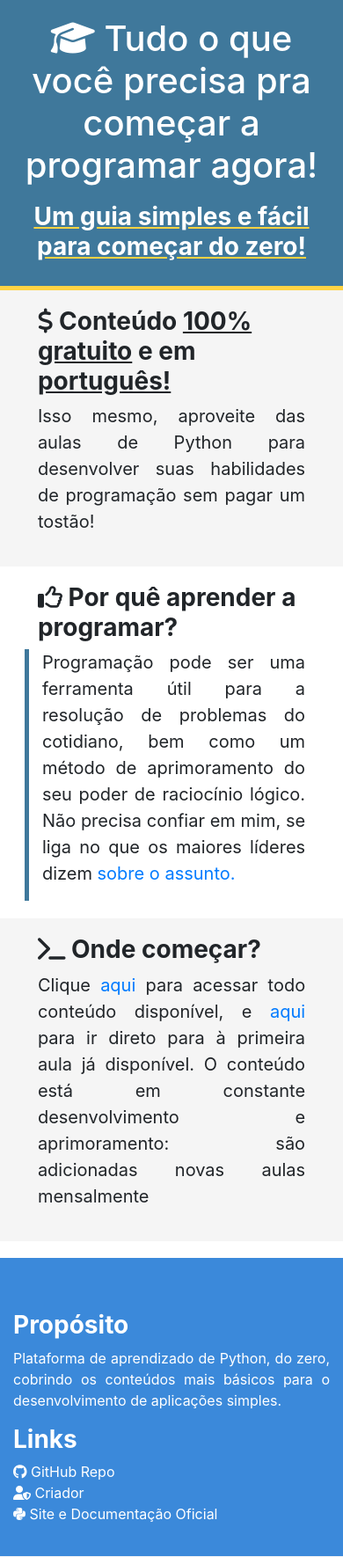
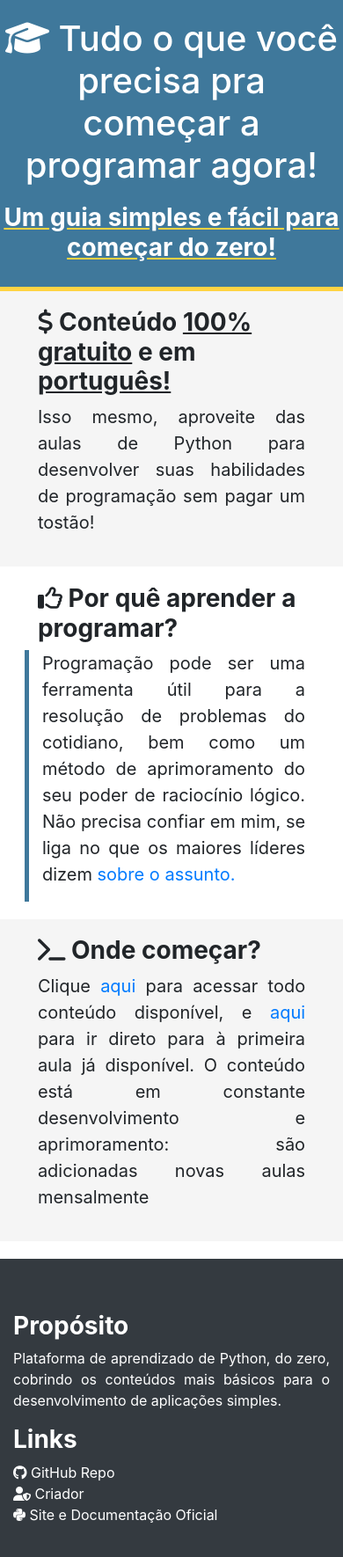
Before and after one commit to PzanettiD/Aprenda-Python, a Flask app: page / in a window 390 px wide. Shown: the part 56-1826 px from the top of the page at 88% size. Run offline with Flask 2, Linux system fonts and the light colour scheme; some libraries are stand-ins or nearby versions.

Commit message:
fixing minor bugs for smartphones

```diff
--- a/static/style.css
+++ b/static/style.css
@@ -1,9 +1,21 @@
+html {
+    position: relative;
+    min-height: 100%;
+}
+footer {
+    position: absolute;
+    left: 0;
+    right: 0;
+    width: 100%;
+    overflow: hidden;
+    background-color: #343a40 !important;
+    padding: 60px 0px 20px;
+}
 h3{
     font-weight: bold !important;
 }
 body{
     background-color: #fff;
-
 }
 .ptext{
     text-align: justify;
@@ -15,20 +27,12 @@ body{
     text-align: center;
     padding-top: 5%;
     padding-bottom: 5%;
+    padding-right: 1% !important;
+    padding-left: 1% !important;
 }
 
 .destaque-sub{
     padding-top: 3%
-}
-
-.Row{
-    display: flex;
-    flex-wrap: wrap;
-}
-
-footer{
-    background-color: #3b89da;
-    padding: 60px 0px 20px;
 }
 
 #rodape{
@@ -61,6 +65,8 @@ footer{
 @media (max-width: 978px) {
     .container{
         padding: 0 !important;
-        margin: 0 !important;
+    }
+    .col{
+        flex-basis: auto !important;
     }
 }
```
